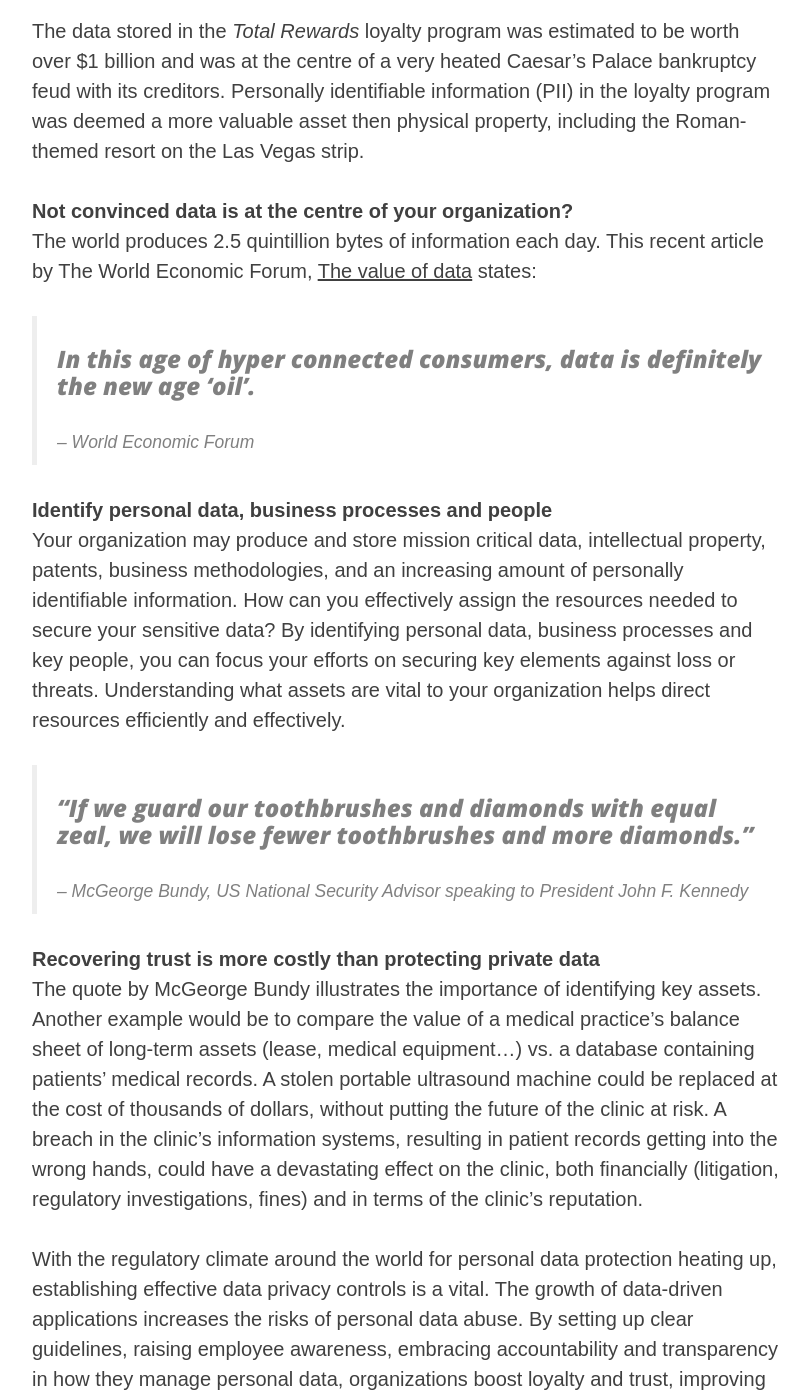
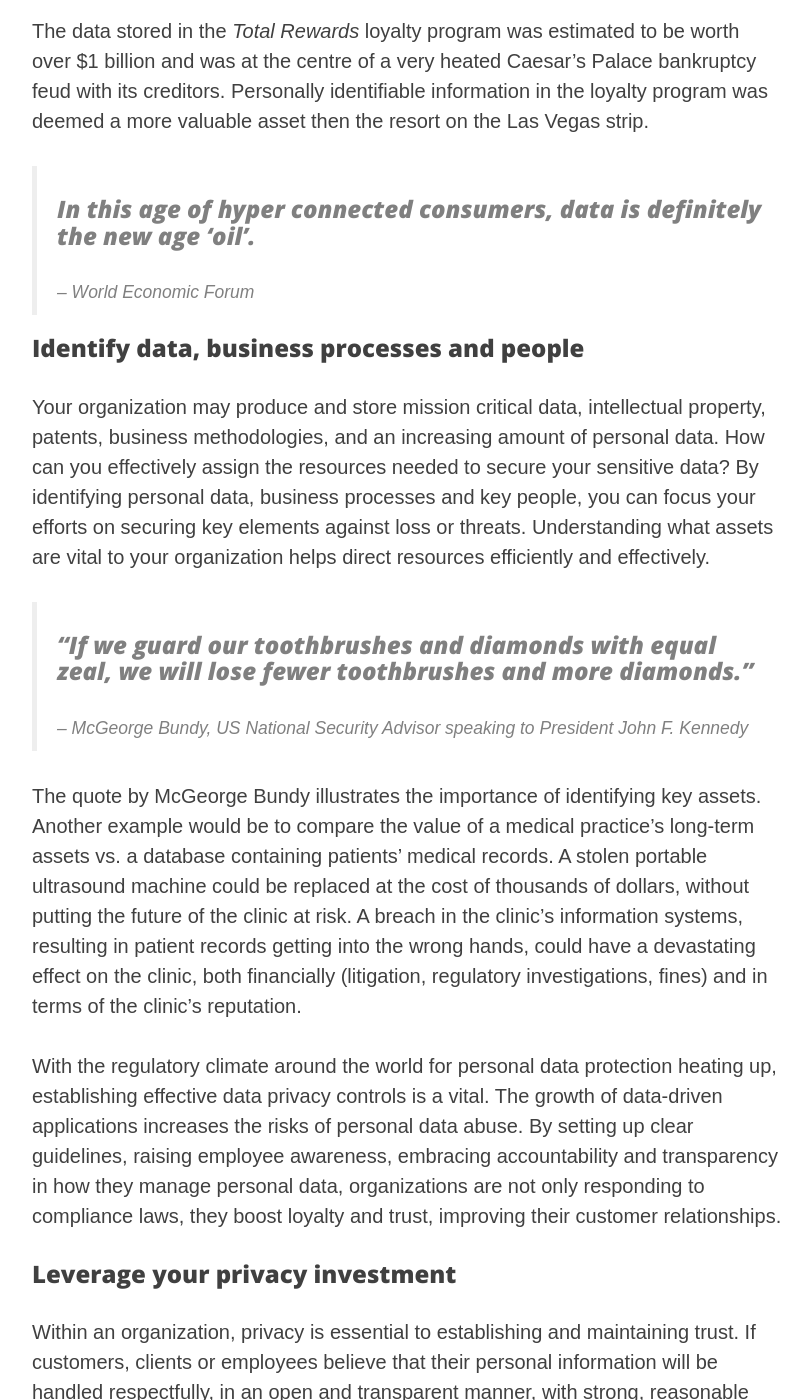
Before and after one commit to riod4/resources, a Jekyll site: the page built from _services/assess-risk-service.md, in a window 1280 px wide and 1400 px high, scrolled down 985 px. Shown: the whole window, without its empty margins (233-1044 px from the left). Built offline with Jekyll 4.4.1, drawn with Linux system fonts in a browser that asks for light colours; nearby versions of some CDN libraries; some of the changed text lies outside the part shown.

Commit message:
13-02-2020 v08

```diff
--- a/_services/assess-risk-service.md
+++ b/_services/assess-risk-service.md
@@ -19,28 +19,22 @@ Increasingly our world runs on data; some of it critical, much of it confidentia
 > ### The most valuable asset in the Caesar’s Entertainment Corp. isn’t the fabulously-tacky Roman-themed resort on the Las Vegas strip.  It’s the company’s big data loyalty program, valued at $1 billion.
 -- <cite>Harvard Business School</cite>
 
-The data stored in the _Total Rewards_ loyalty program was estimated to be worth over $1 billion and was at the centre of a very heated Caesar’s Palace bankruptcy feud with its creditors. Personally identifiable information (PII) in the loyalty program was deemed a more valuable asset then physical property, including the Roman-themed resort on the Las Vegas strip.
-
-**Not convinced data is at the centre of your organization?**
-The world produces 2.5 quintillion bytes of information each day. This recent article by The World Economic Forum, [The value of data](https://www.weforum.org/agenda/2017/09/the-value-of-data/){:rel="nofollow noopener noreferrer"}{:target="_blank"} states:
+The data stored in the _Total Rewards_ loyalty program was estimated to be worth over $1 billion and was at the centre of a very heated Caesar’s Palace bankruptcy feud with its creditors. Personally identifiable information in the loyalty program was deemed a more valuable asset then the resort on the Las Vegas strip.
 
 > ### In this age of hyper connected consumers, data is definitely the new age ‘oil’.
 -- <cite>World Economic Forum</cite>
 
-**Identify personal data, business processes and people**
-Your organization may produce and store mission critical data, intellectual property, patents, business methodologies, and an increasing amount of personally identifiable information. How can you effectively assign the resources needed to secure your sensitive data? By identifying personal data, business processes and key people, you can focus your efforts on securing key elements against loss or threats. Understanding what assets are vital to your organization helps direct resources efficiently and effectively.
+### Identify data, business processes and people
+Your organization may produce and store mission critical data, intellectual property, patents, business methodologies, and an increasing amount of personal data. How can you effectively assign the resources needed to secure your sensitive data? By identifying personal data, business processes and key people, you can focus your efforts on securing key elements against loss or threats. Understanding what assets are vital to your organization helps direct resources efficiently and effectively.
 
 > ### "If we guard our toothbrushes and diamonds with equal zeal, we will lose fewer toothbrushes and more diamonds.”
 -- <cite>McGeorge Bundy, US National Security Advisor speaking to President John F. Kennedy</cite>
 
-**Recovering trust is more costly than protecting private data**
-The quote by McGeorge Bundy illustrates the importance of identifying key assets. Another example would be to compare the value of a medical practice's balance sheet of long-term assets (lease, medical equipment...) vs. a database containing patients' medical records. A stolen portable ultrasound machine could be replaced at the cost of thousands of dollars, without putting the future of the clinic at risk. A breach in the clinic's information systems, resulting in patient records getting into the wrong hands, could have a devastating effect on the clinic, both financially (litigation, regulatory investigations, fines) and in terms of the clinic's reputation.
+The quote by McGeorge Bundy illustrates the importance of identifying key assets. Another example would be to compare the value of a medical practice's long-term assets vs. a database containing patients' medical records. A stolen portable ultrasound machine could be replaced at the cost of thousands of dollars, without putting the future of the clinic at risk. A breach in the clinic's information systems, resulting in patient records getting into the wrong hands, could have a devastating effect on the clinic, both financially (litigation, regulatory investigations, fines) and in terms of the clinic's reputation.
 
-
-With the regulatory climate around the world for personal data protection heating up, establishing effective data privacy controls is a vital. The growth of data-driven applications increases the risks of personal data abuse. By setting up clear guidelines, raising employee awareness, embracing accountability and transparency in how they manage personal data, organizations boost loyalty and trust, improving their customer relationships.
+With the regulatory climate around the world for personal data protection heating up, establishing effective data privacy controls is a vital. The growth of data-driven applications increases the risks of personal data abuse. By setting up clear guidelines, raising employee awareness, embracing accountability and transparency in how they manage personal data, organizations are not only responding to compliance laws, they boost loyalty and trust, improving their customer relationships.
 
 ### Leverage your privacy investment
 Within an organization, privacy is essential to establishing and maintaining trust. If customers, clients or employees believe that their personal information will be handled respectfully, in an open and transparent manner, with strong, reasonable safeguards, and made accessible to them at their request, it fosters trust and a positive relationship. If customers are typically considered a business’ greatest asset, then their personal information must be considered one as well. Organizations will want to build and protect their assets, and personal information, as an asset, is no different. An accountable organization can demonstrate to customers, employees, shareholders, and regulators that it values privacy, not only for compliance reasons, but also because privacy makes good business sense.
 
-
-To hear how we can help you maximize your privacy invesments, get in touch. [**Contact us**]({{ site.baseurl }}/contact)
+To hear how we can help you leverage your privacy invesments, get in touch. [**Contact us**]({{ site.baseurl }}/contact)
```
